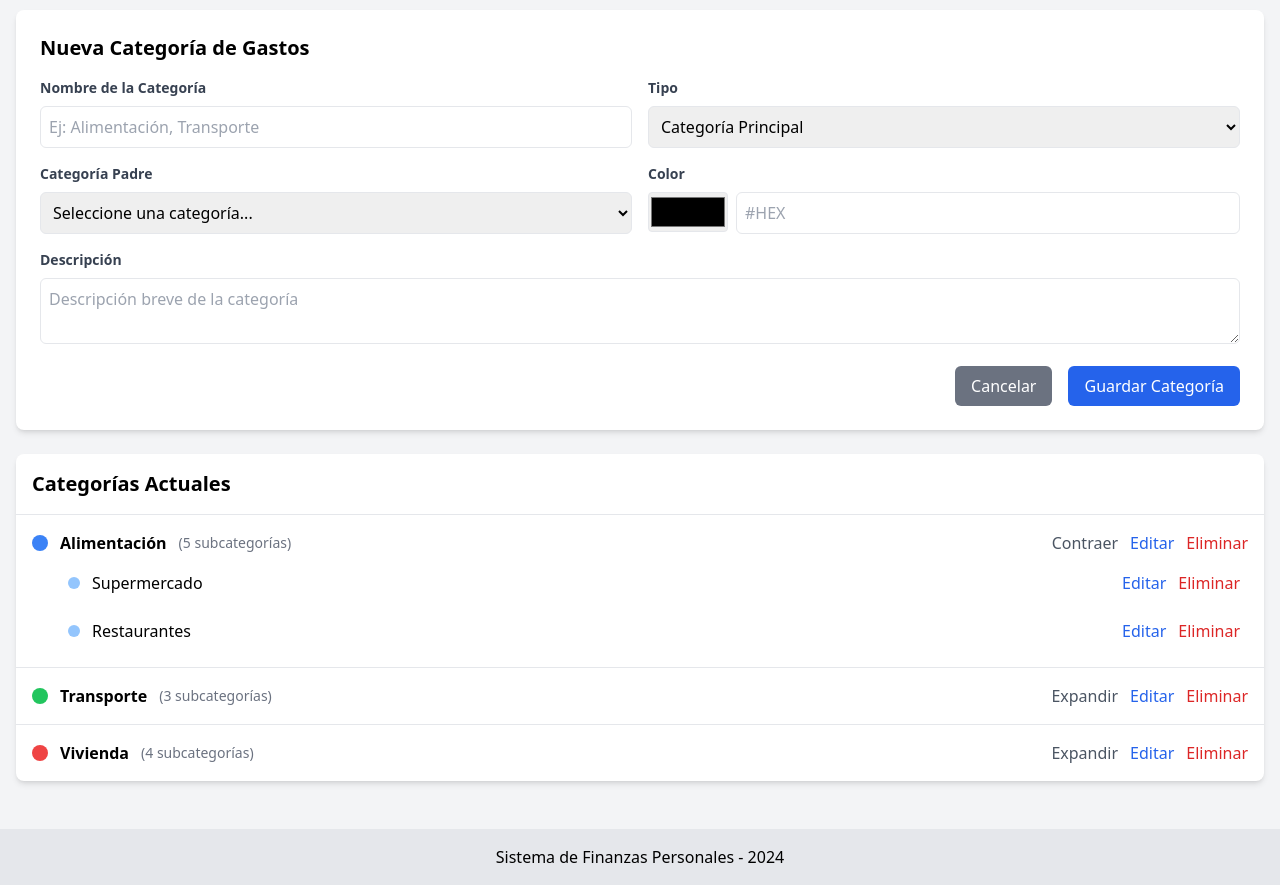
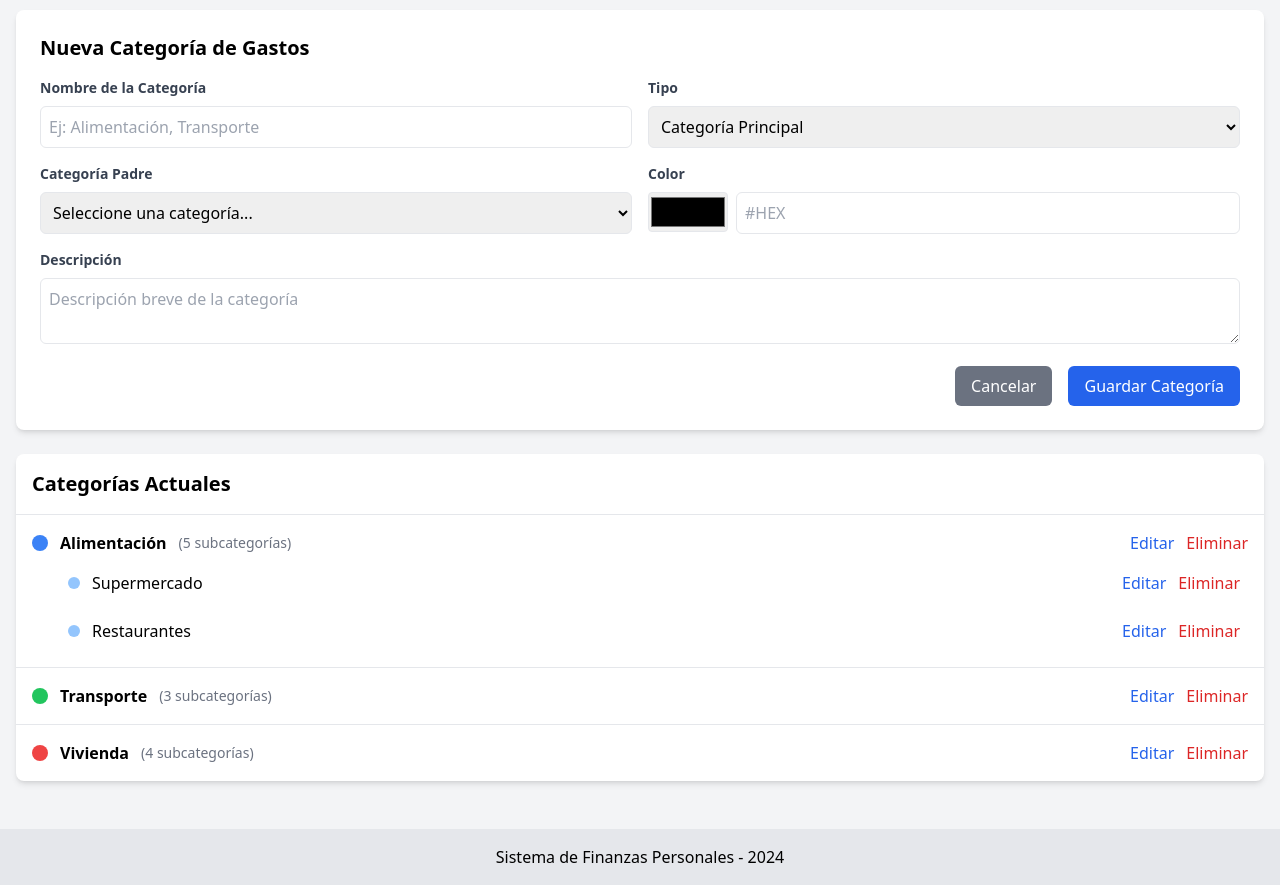
Before and after one commit to mahoobox/finanzasPersonales, a plain HTML site: page categorias.html in a window 1280 px wide. Shown: the part 70-955 px from the top of the page. Drawn offline with nearby package versions, Linux system fonts and the light colour scheme.

Commit message:
eliminar contraer

```diff
--- a/categorias.html
+++ b/categorias.html
@@ -131,9 +131,6 @@
               <span class="text-sm text-gray-500">(5 subcategorías)</span>
             </div>
             <div class="flex space-x-3">
-              <button class="text-gray-600 hover:text-gray-800">
-                Contraer
-              </button>
               <button class="text-blue-600 hover:text-blue-800">Editar</button>
               <button class="text-red-600 hover:text-red-800">Eliminar</button>
             </div>
@@ -184,9 +181,6 @@
               <span class="text-sm text-gray-500">(3 subcategorías)</span>
             </div>
             <div class="flex space-x-3">
-              <button class="text-gray-600 hover:text-gray-800">
-                Expandir
-              </button>
               <button class="text-blue-600 hover:text-blue-800">Editar</button>
               <button class="text-red-600 hover:text-red-800">Eliminar</button>
             </div>
@@ -202,9 +196,6 @@
               <span class="text-sm text-gray-500">(4 subcategorías)</span>
             </div>
             <div class="flex space-x-3">
-              <button class="text-gray-600 hover:text-gray-800">
-                Expandir
-              </button>
               <button class="text-blue-600 hover:text-blue-800">Editar</button>
               <button class="text-red-600 hover:text-red-800">Eliminar</button>
             </div>
```
